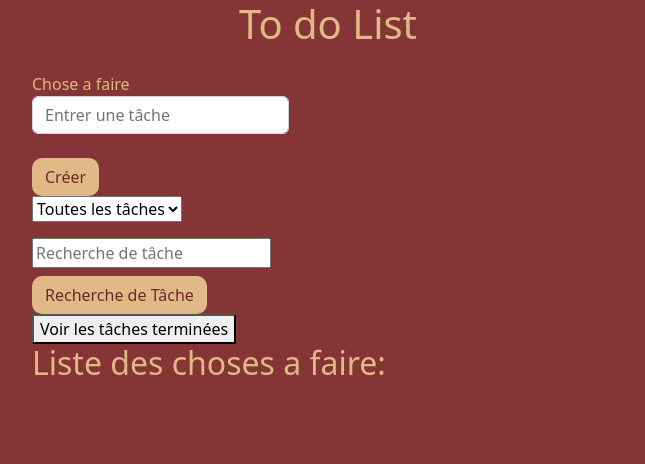
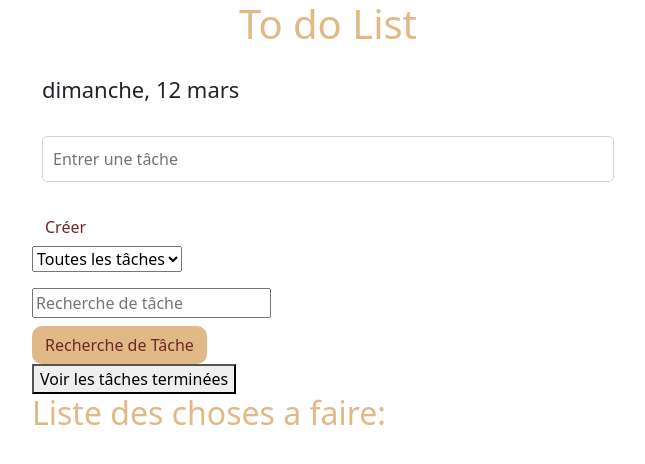
Before and after one commit to josuekisa/tp_js_cornillon, a React (Create React App) app: page / in a window 1280 px wide. Shown: the top 464 px of the page, without its empty margins (312-957 px from the left). Built offline with nearby package versions, Linux system fonts and the light colour scheme.

Commit message:
modification css

```diff
--- a/src/Form.js
+++ b/src/Form.js
@@ -111,6 +111,10 @@ const filteredTasks = filterTasks(todos, filterStatus);
     event.preventDefault();
     setSearchItem(event.target.value);
   };
+
+
+
+
   useEffect(() => {
 		const data = JSON.parse(localStorage.getItem('todos'));
 		if (data) {
@@ -123,15 +127,20 @@ const filteredTasks = filterTasks(todos, filterStatus);
 	}, [todos]);
 
 
-
+  let Today = new Date().toLocaleDateString('fr-fr', { weekday: 'long' });
+	let day = new Date().toLocaleDateString('fr-fr', { day: 'numeric' });
+	let month = new Date().toLocaleDateString('fr-fr', { month: 'long' });
 
 
 
   return (
     <div className="m-auto px-4 col-12 col-sm-10 col-lg-6">
       <form onSubmit={handleSubmit} className="form-row align-items-center mb-3">
+
+      <h4 className="date">
+					<div>{`${Today},`} {`${day} ${month}`}</div>
+          </h4>
         <label id='todo'htmlFor="todo" className="form-label mt-3">
-          Chose a faire
           <input
             type="text"
             className="form-control mb-2"
--- a/src/css/form.css
+++ b/src/css/form.css
@@ -1,17 +1,35 @@
 
  #todo{
+    display: block;
+    margin-bottom: 5px;
+    width: 100%;
+  padding: 10px;
+  outline: none;
+  border-radius: 5px;
+  transition: all .5s ease-in-out;
 
  }
+
+ .date{
+    display:inline-flex;
+    font-size: 22px;
+    margin-left: 10px;
+    margin-top: 10px;
+  }
+
+   .date div {
+    margin-top: 10px;
+  }
 #btn-create {
 
-    background-color: rgb(224, 185, 134);
+
     color:rgb(110, 40, 40);
    border-radius: 10px;
    animation: backInLeft;
    animation-duration: 2s; /* don't forget to set a duration! */
 }
 .btn-edit{
-    background-color: beige;
+
     padding :10px;
     padding-bottom:10px ;
     margin-right: 7px;
@@ -25,7 +43,7 @@
 
 
 .btn-del{
-    background-color: beige;
+
     padding :10px;
     padding-bottom:10px ;
     margin-right: 7px;
@@ -40,7 +58,7 @@
 }
 
 .btn-vld{
-    background-color: beige;
+
     padding :10px;
     padding-bottom:10px ;
     margin-right: 7px;
@@ -51,14 +69,14 @@
    animation-duration: 3s; /* don't forget to set a duration! */
 }
 
-#btn-save{
+/*#btn-save{
    background-color: rgb(224, 185, 134);
     color:rgb(110, 40, 40);
    border-radius: 10px;
    animation: backInUp;
-   animation-duration: 2s; /* don't forget to set a duration! */
+   animation-duration: 2s; /* don't forget to set a duration!
 
-}
+}*/
 
 #btn-search{
     display:inline;
@@ -71,13 +89,19 @@
 
 
 span{
-    background-color:beige;
+
     padding :10px;
     padding-bottom:7px ;
      margin-right: 7px;
      margin-bottom: 7px;
     border-radius: 10px;
     border-style:hidden;
+    border: solid #38D08A;
     animation: lightSpeedInRight;
     animation-duration: 1s;
+
 }
+
+.icone-delete{
+    background-color: red;
+}
--- a/src/css/style.css
+++ b/src/css/style.css
@@ -1,6 +1,6 @@
 
 html body {
-    background-color: rgb(133, 53, 53);
+    background-color: rgb(255, 255, 255);
 
 }
 h1, h2, h3{
```
